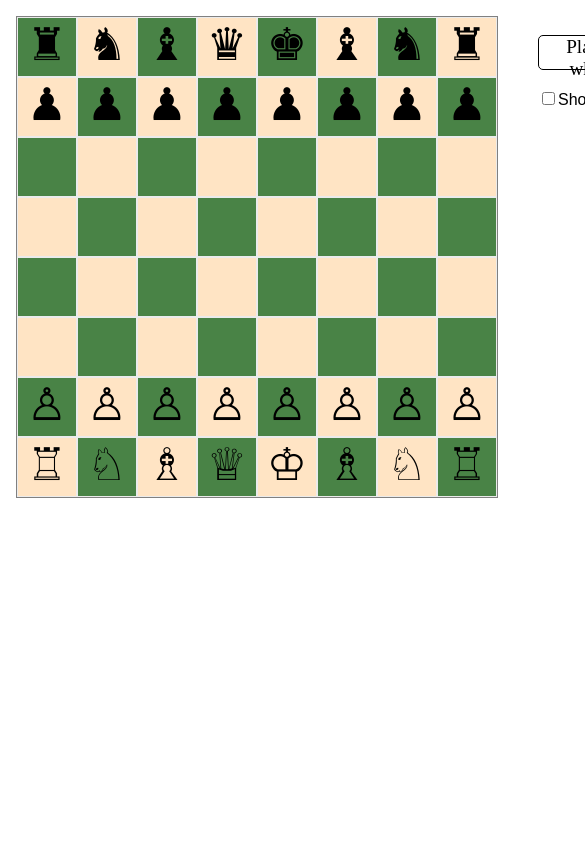
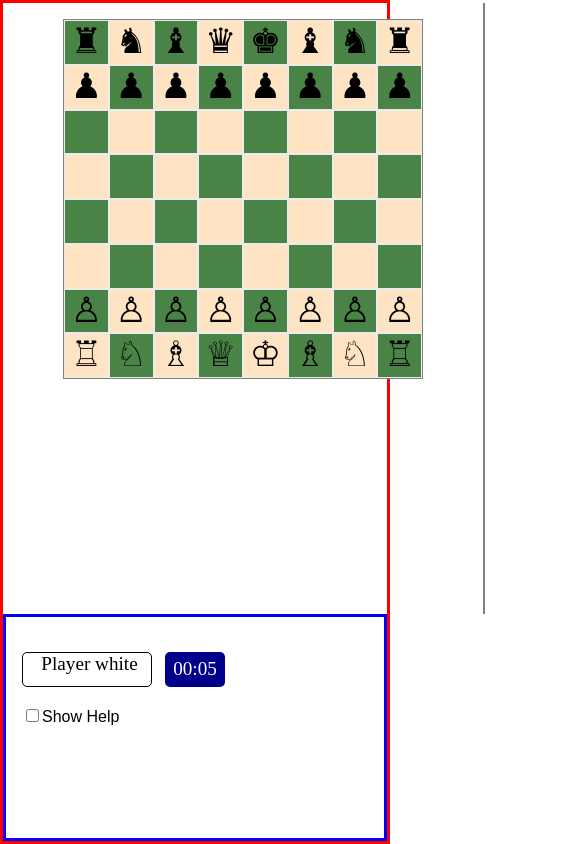
Before and after one commit to franciscocgue/chessdrez, a React app: page / in a window 390 px wide. Shown: the top 844 px of the page, 585 px wide, since content can reach past the window. Built offline with nearby package versions, Linux system fonts and the light colour scheme; a web font is replaced by a local one.

Commit message:
media queries for smaller screens

```diff
--- a/src/client/components/Board.module.css
+++ b/src/client/components/Board.module.css
@@ -5,3 +5,24 @@
     flex-wrap: wrap;
     margin: auto;
 }
+
+@media (max-width: 1000px) and (orientation: landscape) {
+    .board {
+        width: calc(100vh - 2rem + 2px);
+        height: calc(100vh - 2rem + 2px);
+    }
+}
+
+@media (max-width: 1000px) and (orientation: landscape) {
+    .board {
+        width: calc(100vh - 2rem + 2px);
+        height: calc(100vh - 2rem + 2px);
+    }
+}
+
+@media (max-width: 1000px) and (orientation: portrait) {
+    .board {
+        width: calc(100vw - 2rem + 2px);
+        height: calc(100vw - 2rem + 2px);
+    }
+}
--- a/src/client/components/Cell.module.css
+++ b/src/client/components/Cell.module.css
@@ -45,3 +45,30 @@
 .draggable:active {
     cursor: grabbing;
 }
+
+
+@media (max-width: 1000px) and (orientation: landscape) {
+    .cell {
+        width: calc((100vh - 2rem) / 8);
+        min-width: calc((100vh - 2rem) / 8);
+        height: calc((100vh - 2rem) / 8);
+        min-height: calc((100vh - 2rem) / 8);
+    }
+
+    .icon {
+        font-size: calc((80vh - 2rem) / 8);
+    }
+}
+
+@media (max-width: 1000px) and (orientation: portrait) {
+    .cell {
+        width: calc((100vw - 2rem) / 8);
+        min-width: calc((100vw - 2rem) / 8);
+        height: calc((100vw - 2rem) / 8);
+        min-height: calc((100vw - 2rem) / 8);
+    }
+
+    .icon {
+        font-size: calc((80vw - 2rem) / 8);
+    }
+}
--- a/src/client/components/Game.module.css
+++ b/src/client/components/Game.module.css
@@ -1,25 +1,29 @@
 @import url('https://fonts.googleapis.com/css2?family=Koulen&display=swap');
 
 .container {
-    height: 100vh;
-    padding: 1rem;
-    /* border: 3px solid red; */
+    width: 100vw;
+    height: 100%;
+    min-height: 100vh;
+    border: 3px solid red;
     display: flex;
     flex-direction: row;
     justify-content: space-around;
-    gap: 40px;
+    /* gap: 40px; */
 }
 
 .board {
-    width: calc(50% - 20px);
+    padding: 1rem;
+    width: calc(50% - 0px);
     min-width: 482px;
     /* border: 3px solid green; */
-    flex-grow: 2
+    flex-grow: 2;
+    border-right: 2px solid grey;
 }
 
 .config {
-    width: calc(50% - 20px);
-    /* border: 3px solid blue; */
+    padding: 1rem;
+    width: calc(50% - 0px);
+    border: 3px solid blue;
 }
 
 .nowplaying {
@@ -81,3 +85,33 @@
     50%  {width: 60px; transform: rotate(180deg);}
     100% {width: 60px; transform: rotate(180deg);}
   }
+
+@media (max-width: 1000px) and (orientation: landscape) {
+    .board {
+        width: calc(100vh - 2rem + 2px);
+        height: calc(100vh - 2rem + 2px);
+    }
+
+    .config {
+        width: 100%;
+    }
+
+    .container {
+        flex-direction: column;
+    }
+}
+
+@media (max-width: 1000px) and (orientation: portrait) {
+    .board {
+        width: calc(100vw - 2rem + 2px);
+        height: calc(100vw - 2rem + 2px);
+    }
+
+    .config {
+        width: 100%;
+    }
+
+    .container {
+        flex-direction: column;
+    }
+}
```
